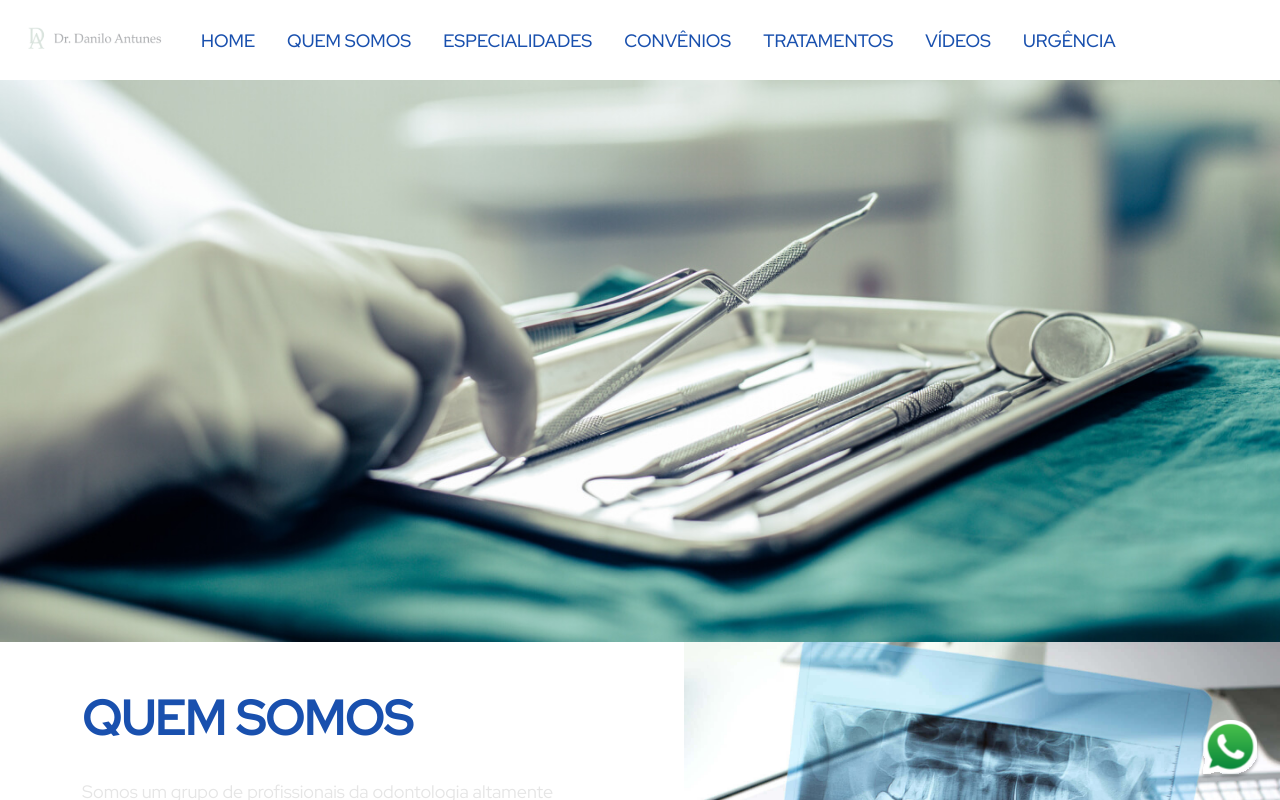
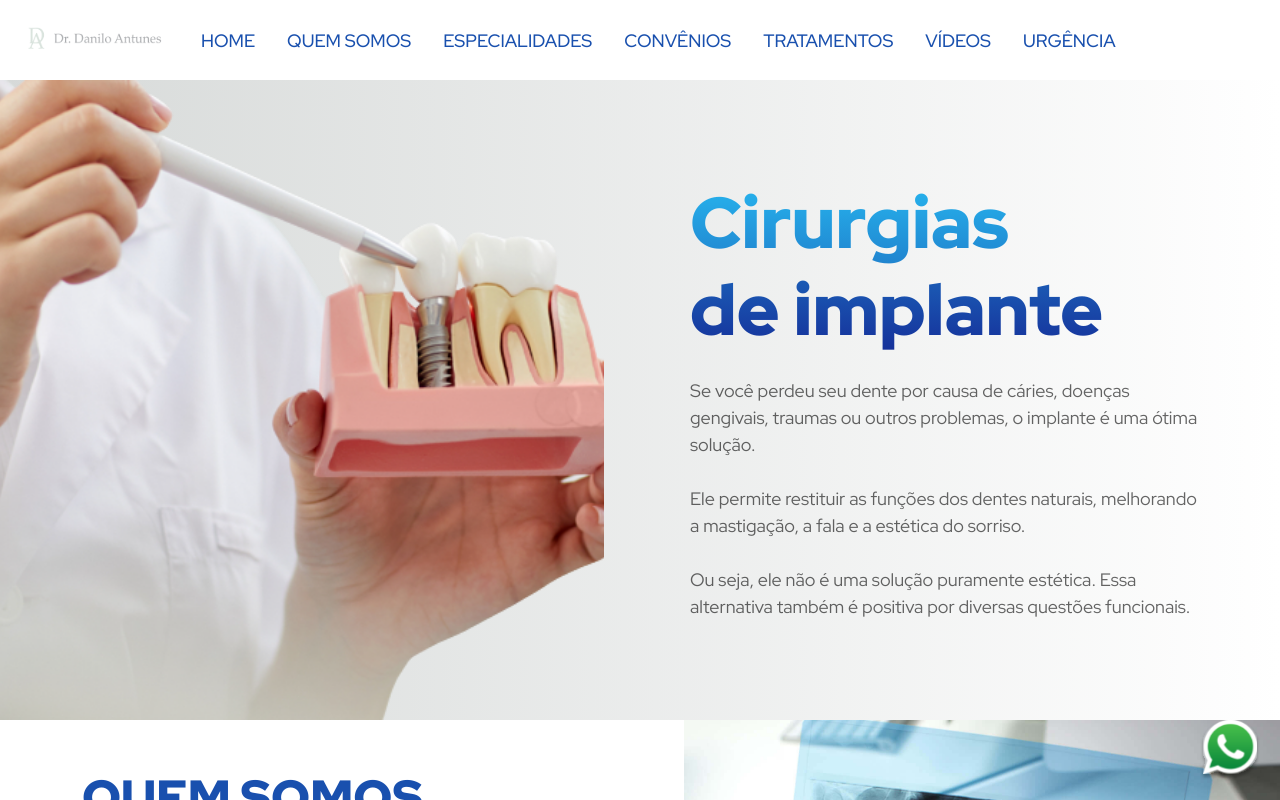
Before and after one commit to odontosos24horas/danilo, a Next.js app: page / in a window 1280 px wide. Shown: the top 800 px of the page. Built offline with nearby package versions, Linux system fonts and the light colour scheme.

Commit message:
feat: menu superior e hero

```diff
--- a/src/components/organisms/nextHeader/index.tsx
+++ b/src/components/organisms/nextHeader/index.tsx
@@ -158,12 +158,16 @@ const MobileNavItem = ({ label, children, href }: NavItem) => {
         justify={'space-between'}
         align={'center'}
         _hover={{
-          textDecoration: 'none'
+          textDecoration: 'none',
+          bgColor: 'next-secondary'
         }}>
         <Text
           fontWeight={600}
-          color={'white'}
-          _hover={{ color: 'next-primary' }}
+          color={'next-primary'}
+          _hover={{
+            textDecoration: 'none',
+            color: 'white'
+          }}
         >
           {label}
         </Text>
--- a/src/components/organisms/nextHero/index.tsx
+++ b/src/components/organisms/nextHero/index.tsx
@@ -1,29 +1,41 @@
 import React from 'react'
-import Image from 'next/image'
-import NextLink from 'next/link'
-import { Center, Heading } from '@chakra-ui/react'
+import {
+  Button,
+  Flex,
+  Heading,
+  Image,
+  Stack,
+  Text,
+  useBreakpointValue
+} from '@chakra-ui/react'
 
-const NextHero = () => {
+export default function SplitScreen() {
   return (
-    <>
-      <Image
-        alt={'Login Image'}
-        src={'/images/home/hero.jpeg'}
-        width={1440}
-        height={632}
-        layout="responsive"
-      />
-      <Center display={{ base: 'flex', md: 'none' }} pt={4}>
-        <NextLink href={'tel:3135860900'}>
-          <a>
-            <Heading color="next-primary" size="lg">
-              (31) 3586-0900
-            </Heading>
-          </a>
-        </NextLink>
-      </Center>
-    </>
+    <Stack minH={'80vh'} bgGradient='linear(to-r, #D6D9D8, white)' direction={{ base: 'column', md: 'row' }}>
+      <Flex flex={1}>
+        <Image
+          alt={'Login Image'}
+          objectFit={'cover'}
+          src={
+            '/images/home/hero.png'
+          }
+        />
+      </Flex>
+      <Flex p={8} flex={1} align={'center'} justify={'center'}>
+        <Stack spacing={6} w={'full'} maxW={'lg'}>
+          <Heading fontSize={{ base: '5xl', md: '6xl', lg: '7xl' }}>
+            <Text fontWeight={900} as={'span'} bgGradient='linear(to-b, #27B9F1, #2081CD)' bgClip='text'>
+              Cirurgias
+            </Text>
+            <Text fontWeight={900} as={'span'} bgGradient='linear(to-b, #1C65BB, #152D98)' bgClip='text'>
+              <br /> de implante
+            </Text>
+          </Heading>
+          <Text fontSize={{ base: 'md', lg: 'lg' }} color={'black'} opacity={'0.6'}>
+            Se você perdeu seu dente por causa de cáries, doenças gengivais, traumas ou outros problemas, o implante é uma ótima solução.<br /><br />Ele permite restituir as funções dos dentes naturais, melhorando a mastigação, a fala e a estética do sorriso.<br /><br />Ou seja, ele não é uma solução puramente estética. Essa alternativa também é positiva por diversas questões funcionais.
+          </Text>
+        </Stack>
+      </Flex>
+    </Stack>
   )
 }
-
-export default NextHero
--- a/src/pages/_app.tsx
+++ b/src/pages/_app.tsx
@@ -1,6 +1,7 @@
 import React from 'react'
 import '@fontsource/red-hat-display'
 import '@fontsource/red-hat-display/500.css'
+import '@fontsource/red-hat-display/900.css'
 import type { AppProps } from 'next/app'
 import { ChakraProvider } from '@chakra-ui/react'
 
```
Also changed, not shown: public/images/home/hero.jpeg (deleted), public/images/home/hero.png (added).
